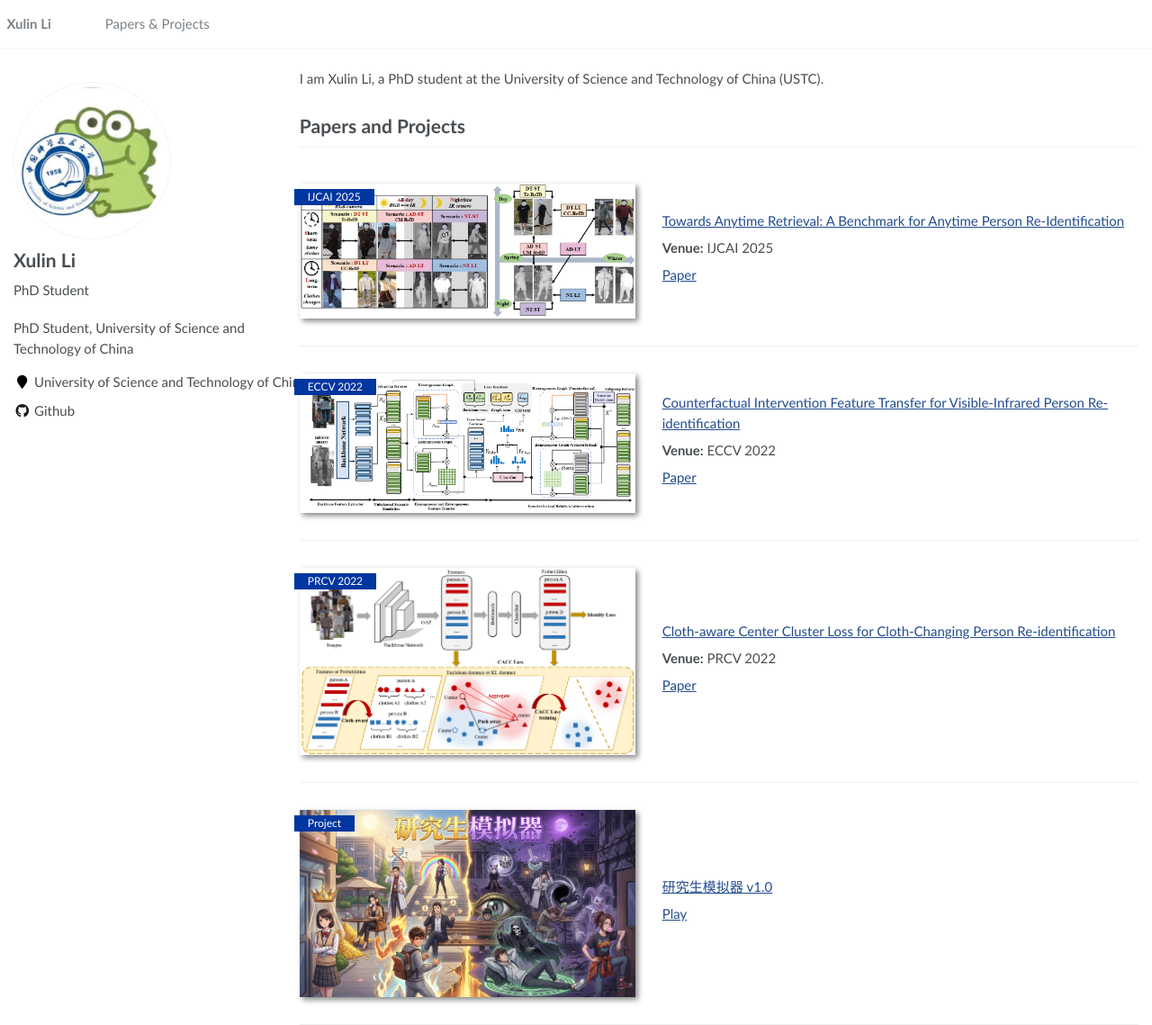
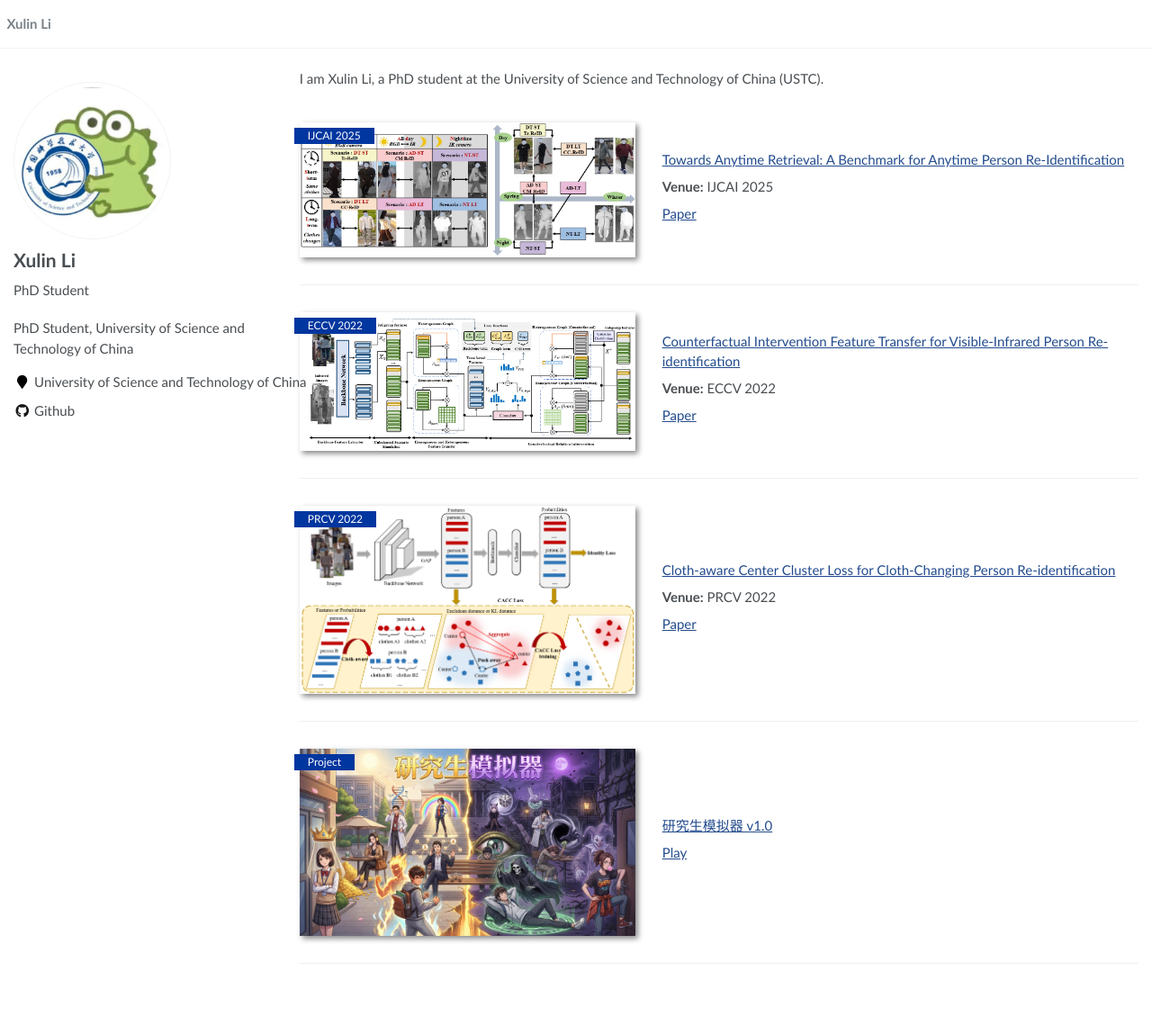
Before and after one commit to kw66/kw66.github.io, a Jekyll site: the page built from _pages/about.md, in a window 1280 px wide and 1139 px high. Shown: the whole window at 90% size. Built offline with Jekyll 4.4.1, drawn with Linux system fonts in a browser that asks for light colours.

Commit message:
Remove projects navigation and heading

```diff
--- a/_data/navigation.yml
+++ b/_data/navigation.yml
@@ -1,3 +1 @@
-main:
-  - title: "Papers & Projects"
-    url: "/#papers-and-projects"
+main: []
--- a/_pages/about.md
+++ b/_pages/about.md
@@ -11,10 +11,6 @@ redirect_from:
 <span class='anchor' id='about-me'></span>
 
 I am Xulin Li, a PhD student at the University of Science and Technology of China (USTC).
-
-<span class='anchor' id='papers-and-projects'></span>
-
-# Papers and Projects
 
 <div class='paper-box'><div class='paper-box-image'><div><div class="badge">IJCAI 2025</div><img src='images/works/at-reid.png' alt="AT-ReID preview" width="100%"></div></div>
 <div class='paper-box-text' markdown="1">
```
